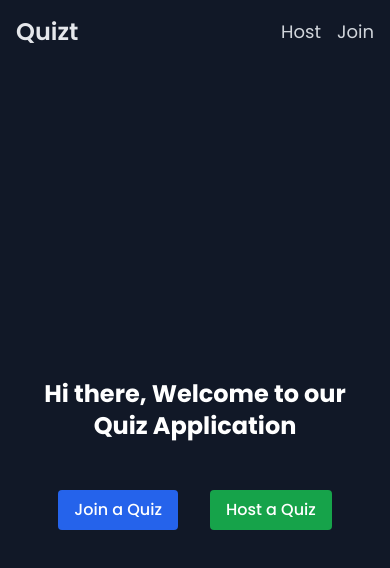
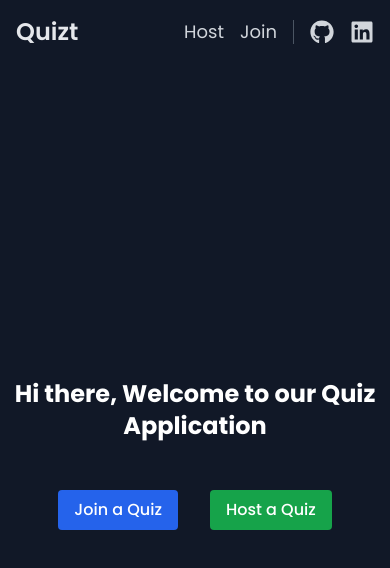
Before and after one commit to abdel-rahmanSalem/quizt, a React (Vite) app: page / in a window 390 px wide. Shown: the top 568 px of the page. Built offline with nearby package versions, Linux system fonts and the light colour scheme; no server answers.

Commit message:
fix summaryPage responsivety and modify UI and add social links in NavBar

```diff
--- a/src/components/CompletionMessage.jsx
+++ b/src/components/CompletionMessage.jsx
@@ -1,9 +1,12 @@
 import PropTypes from "prop-types";
+import { useUser } from "../contexts/UserContext";
 
 function CompletionMessage({ percentage }) {
+  const { quiz } = useUser();
+  const { passing_percentage } = quiz;
   // Determine completion message based on percentage
   let completionMessage;
-  if (percentage >= 80) {
+  if (percentage >= passing_percentage) {
     completionMessage = "Congratulations! You passed the exam.";
   } else {
     completionMessage =
--- a/src/components/MainUser.jsx
+++ b/src/components/MainUser.jsx
@@ -15,7 +15,7 @@ function Main({ children, style }) {
 
   return (
     <div
-      className={`flex flex-col justify-center items-center bg-gray-900 text-white px-10 ${style}`}
+      className={`flex flex-col justify-center items-center bg-gray-900 text-white ${style}`}
       style={{ minHeight: `calc(100vh - ${navbarHeight}px)` }}
     >
       <ToastCont />
--- a/src/components/Navbar.jsx
+++ b/src/components/Navbar.jsx
@@ -1,4 +1,5 @@
 import { Link } from "react-router-dom";
+import { FaGithub, FaLinkedin } from "react-icons/fa"; // Import social icons
 
 function Navbar() {
   return (
@@ -10,7 +11,7 @@ function Navbar() {
               Quizt
             </Link>
           </div>
-          <div className="flex space-x-4">
+          <div className="flex items-center space-x-4">
             <Link
               to="/login"
               className="text-gray-300 text-lg hover:text-white"
@@ -23,6 +24,24 @@ function Navbar() {
             >
               Join
             </Link>
+            <div className="border-l border-gray-600 h-6"></div>{" "}
+            {/* Vertical line */}
+            <a
+              href="https://github.com/abdel-rahmanSalem"
+              className="text-gray-300 text-lg hover:text-white transition duration-300"
+              target="_blank"
+              rel="noopener noreferrer"
+            >
+              <FaGithub className="h-6 w-6" />
+            </a>
+            <a
+              href="https://www.linkedin.com/in/abd-el-rahman-salem"
+              className="text-gray-300 text-lg hover:text-white transition duration-300"
+              target="_blank"
+              rel="noopener noreferrer"
+            >
+              <FaLinkedin className="h-6 w-6" />
+            </a>
           </div>
         </div>
       </div>
--- a/src/components/Option.jsx
+++ b/src/components/Option.jsx
@@ -7,11 +7,11 @@ function Option({ index, option }) {
   return (
     <button
       onClick={() => handleNewAnswer(index)}
-      className={`bg-gray-700 hover:bg-gray-800 hover:text-gray-50 text-gray-500 font-semibold py-2 px-4 rounded-lg transition duration-300 ease-in-out block w-full text-left
+      className={` hover:bg-gray-800 hover:text-gray-50  font-semibold py-2 px-4 rounded-lg transition duration-200 ease-in-out block w-full text-left
        ${
          currentAnswer === index
-           ? "bg-gray-800 translate-x-6 text-gray-50 "
-           : ""
+           ? "bg-gray-800 translate-x-4 text-gray-50 "
+           : "bg-gray-700 text-gray-500"
        }`}
     >
       {option}
--- a/src/components/Rank.jsx
+++ b/src/components/Rank.jsx
@@ -1,7 +1,11 @@
 import PropTypes from "prop-types";
+import { useUser } from "../contexts/UserContext";
 
 import { FaMedal } from "react-icons/fa";
 function Rank({ percentage }) {
+  const { quiz } = useUser();
+  const { passing_percentage } = quiz;
+
   // Determine rank based on percentage
   let rank;
   let rankColor;
@@ -14,7 +18,7 @@ function Rank({ percentage }) {
     rank = "Silver";
     rankColor = "gray-400";
     rankIcon = <FaMedal />;
-  } else if (percentage >= 70) {
+  } else if (percentage >= passing_percentage) {
     rank = "Bronze";
     rankColor = "orange-400";
     rankIcon = <FaMedal />;
--- a/src/pages/SummaryPage.jsx
+++ b/src/pages/SummaryPage.jsx
@@ -8,15 +8,21 @@ function SummaryPage() {
   const { title } = quiz;
 
   return (
-    <div className="max-w-xl mx-auto bg-gray-900 text-white p-8 rounded-lg shadow-md">
-      <h1 className="text-3xl font-bold mb-6">Welcome, {username}!</h1>
-      <h2 className="text-3xl font-bold mb-6">{title} Exam Summary</h2>
+    <div className="bg-gray-900 text-white p-8 rounded-lg shadow-md">
+      <h1 className="text-2xl md:text-3xl font-bold mb-6">
+        Welcome, {username}!
+      </h1>
+      <h2 className="text-2xl md:text-3xl font-bold mb-6">
+        {title} Exam Summary
+      </h2>
       <ExamSummary />
       <div className="flex justify-between">
         <Link to="/">
           <Button type="primary">Home</Button>
         </Link>
-        <Button type="secondary">Attempt Another Quiz</Button>
+        <Link to="/">
+          <Button type="secondary">Attempt Another Quiz</Button>
+        </Link>
       </div>
     </div>
   );
```
